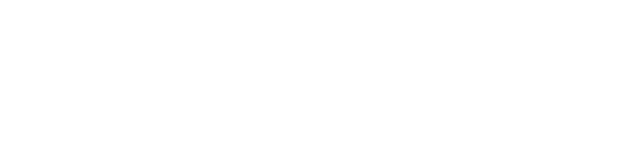
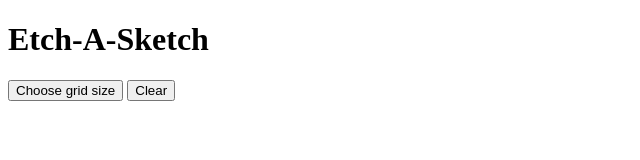
Before and after one commit to Melanie-J-Baker/etch-a-sketch, a plain HTML site: page index.html in a window 1280 px wide. Shown: the whole page, without its empty margins (0-640 px from the left). Drawn offline with Linux system fonts and the light colour scheme.

Commit message:
Add html elements to body

```diff
--- a/index.html
+++ b/index.html
@@ -9,6 +9,12 @@
     <script src="script.js" defer></script>
 </head>
 <body>
+    <main>
+        <h1>Etch-A-Sketch</h1>
+        <div class="sketch-grid"></div>
+        <button class="size">Choose grid size</button>
+        <button class="clear">Clear</button>
+    </main>
 
 </body>
 </html>
```
